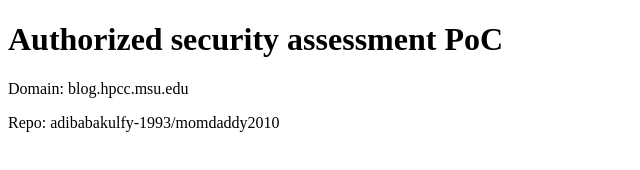
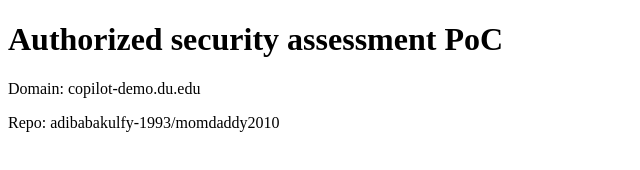
Before and after one commit to adibabakulfy-1993/momdaddy2010, a plain HTML site: page index.html in a window 1280 px wide. Shown: the full height of the page, 0-640 px from the left. Drawn offline with Linux system fonts and the light colour scheme.

Commit message:
init pages

```diff
--- a/index.html
+++ b/index.html
@@ -1 +1 @@
-<!doctype html><html><head><meta charset=utf-8><title>PoC blog.hpcc.msu.edu</title></head><body><h1>Authorized security assessment PoC</h1><p>Domain: blog.hpcc.msu.edu</p><p>Repo: adibabakulfy-1993/momdaddy2010</p></body></html>
+<!doctype html><html><head><meta charset=utf-8><title>PoC copilot-demo.du.edu</title></head><body><h1>Authorized security assessment PoC</h1><p>Domain: copilot-demo.du.edu</p><p>Repo: adibabakulfy-1993/momdaddy2010</p></body></html>
```
